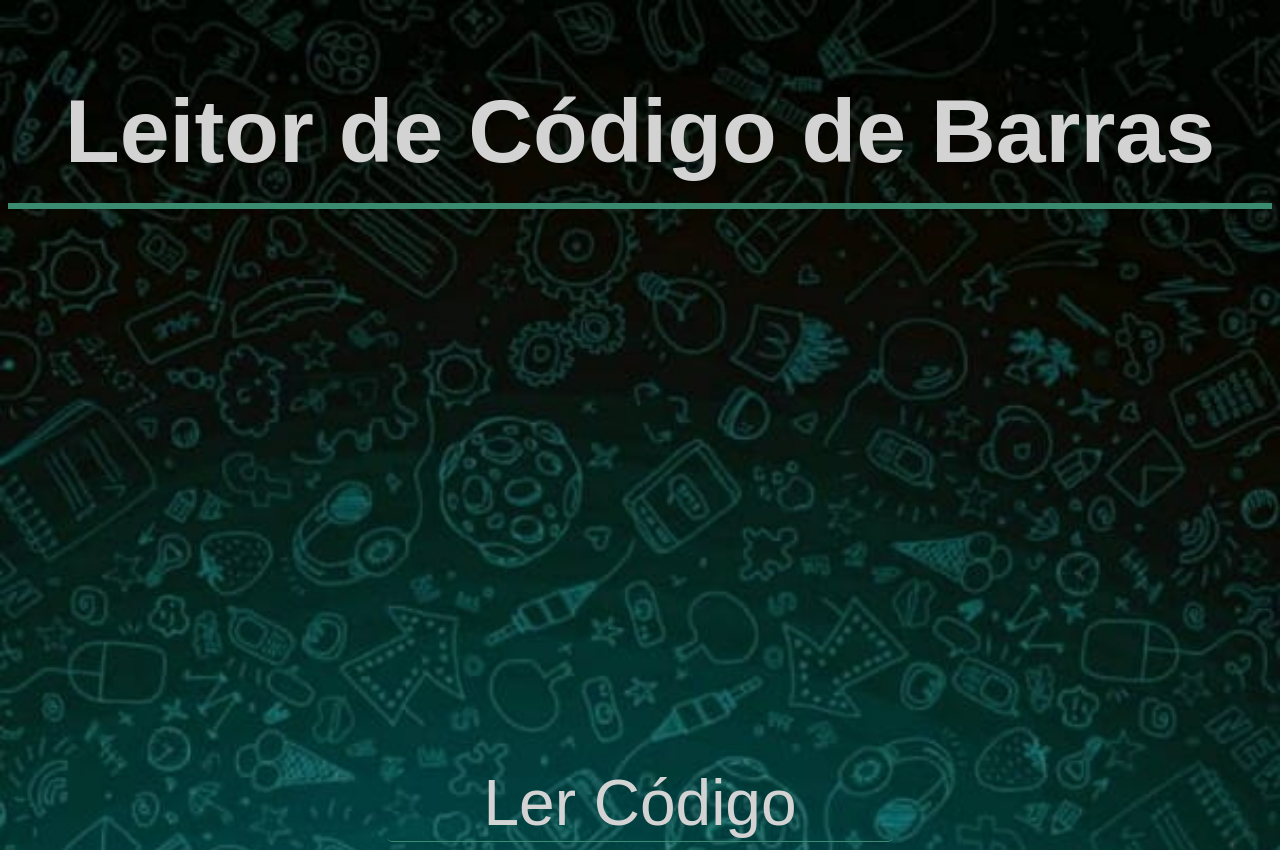
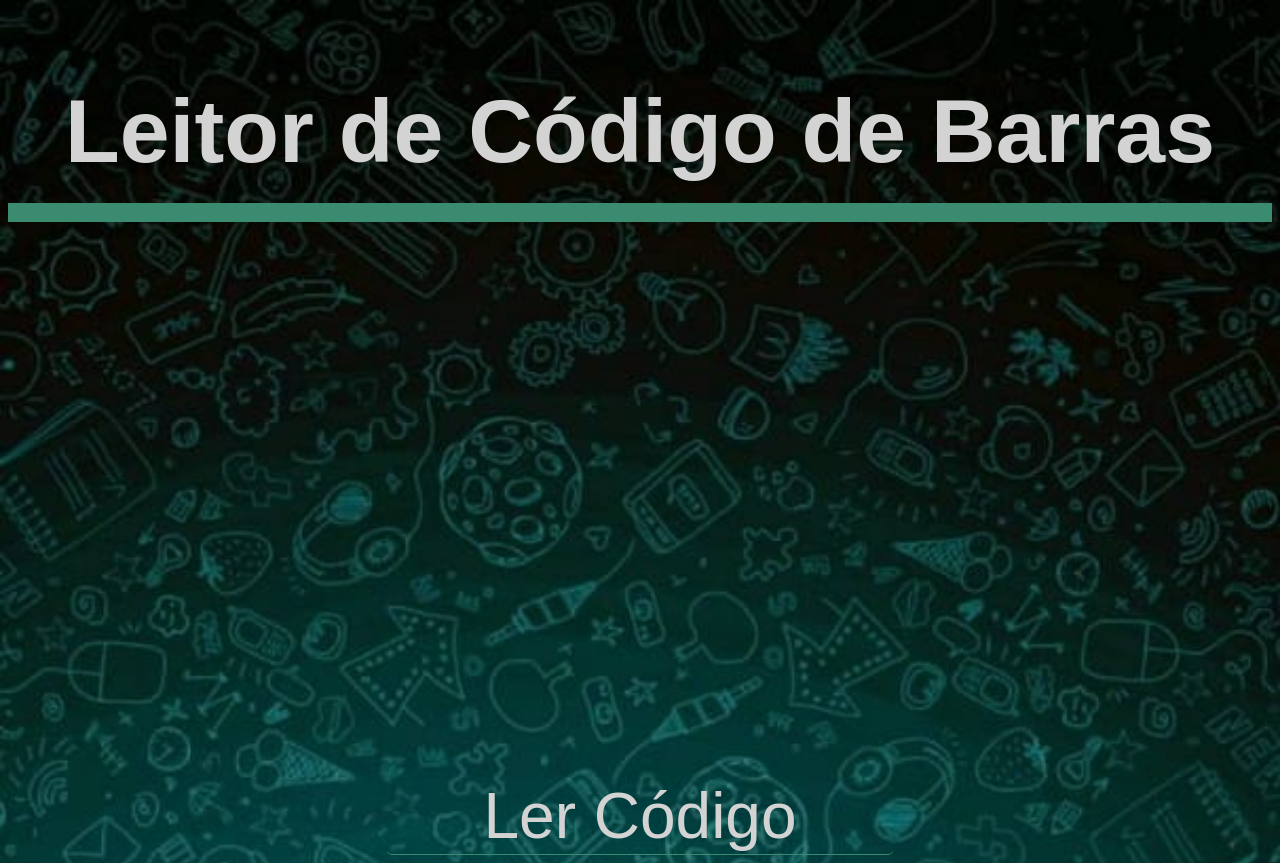
Before and after one commit to isaacpugliese/LeitordeCodigos, a website: page www/index.html in a window 1280 px wide. Drawn offline with Linux system fonts and the light colour scheme.

Commit message:
Estilização do App e Mudanças nos arquivos

```diff
--- a/www/css/style.css
+++ b/www/css/style.css
@@ -8,7 +8,7 @@ body{
 
 .box h1{
   font-size: 7vw;
-  border-bottom: 6px solid #3a8b70;
+  border-bottom: 1.5vw solid #3a8b70;
   margin-bottom: 50px;
   padding: 20px 0;
   text-align: center;
--- a/www/index.html
+++ b/www/index.html
@@ -2,8 +2,6 @@
 <html>
 <head>
   <meta charset="utf-8">
-  <meta name="viewport" content="width=device-width, initial-scale=1, maximum-scale=1, user-scalable=no, viewport-fit=cover">
-  <meta http-equiv="Content-Security-Policy" content="default-src * data: gap: https://ssl.gstatic.com; style-src * 'unsafe-inline'; script-src * 'unsafe-inline' 'unsafe-eval'">
 
   <script src="components/loader.js"></script>
   <script src="components/jquery-3.4.1.min.js"></script>
```
